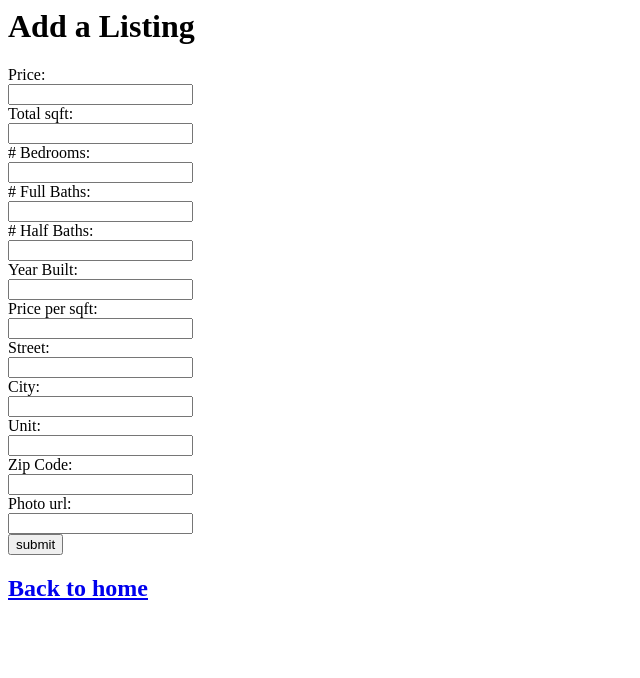
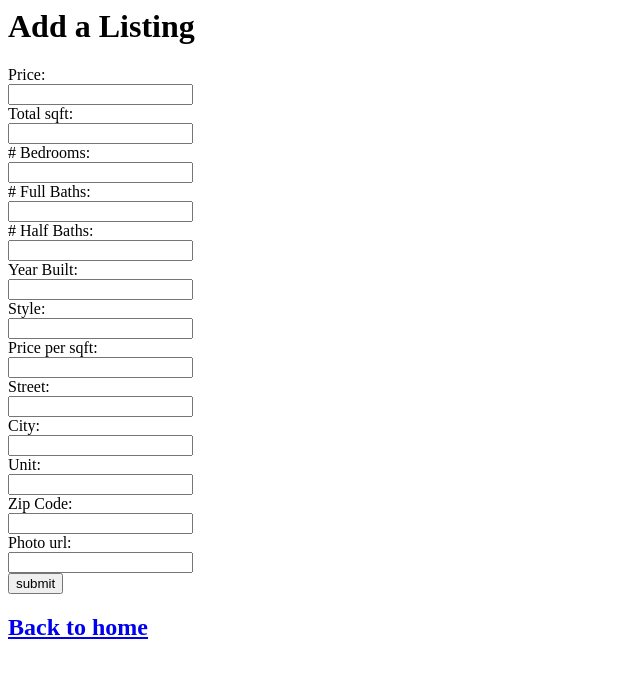
Before and after one commit to carlyswe/cop4710proj, a Flask app: page /addlisting in a window 1280 px wide. Shown: the top 678 px of the page, without its empty margins (0-640 px from the left). Run offline with Flask 3, Linux system fonts and the light colour scheme.

Commit message:
added insert query

```diff
--- a/Website/app.py
+++ b/Website/app.py
@@ -39,16 +39,18 @@ def addlisting():
             city = request.form['city']
             zipcode = request.form['zipcode']
             unit = request.form['unit']
+            style = request.form['style']
 
-            #what ab listing id???
+            #what ab listing id when adding??
 
             con = database()
             cur = con.cursor()
 
-            query = 'INSERT INTO Homes ()'
+            query = 'INSERT INTO Homes (beds, full_baths, half_baths, sqft, year_built, style, street, unit, city, ZipCode, price, photo) VALUES (%s, %s, %s, %s, %s, %s, %s, %s, %s, %s, %s, %s, %s, %s, %s, %s)'
 
+            vals = (numbed, numfullbaths, numhalfbaths, sqft, yearbuilt, style, street, unit, city, zipcode, price, photourl)
 
-            cur.execute()
+            cur.execute(query, vals)
 
             con.close()
         except:
--- a/Website/templates/addlisting.html
+++ b/Website/templates/addlisting.html
@@ -14,6 +14,8 @@
             <input type = "number" name = "numhalfbaths" /><br>
             Year Built: <br>
             <input type = "number" name = "yearbuilt" /><br>
+            Style: <br>
+            <input type = "text" name = "style" /><br>
             Price per sqft: <br>
             <input type = "number" name = "pricepersqft" /><br>
             Street: <br>
```
